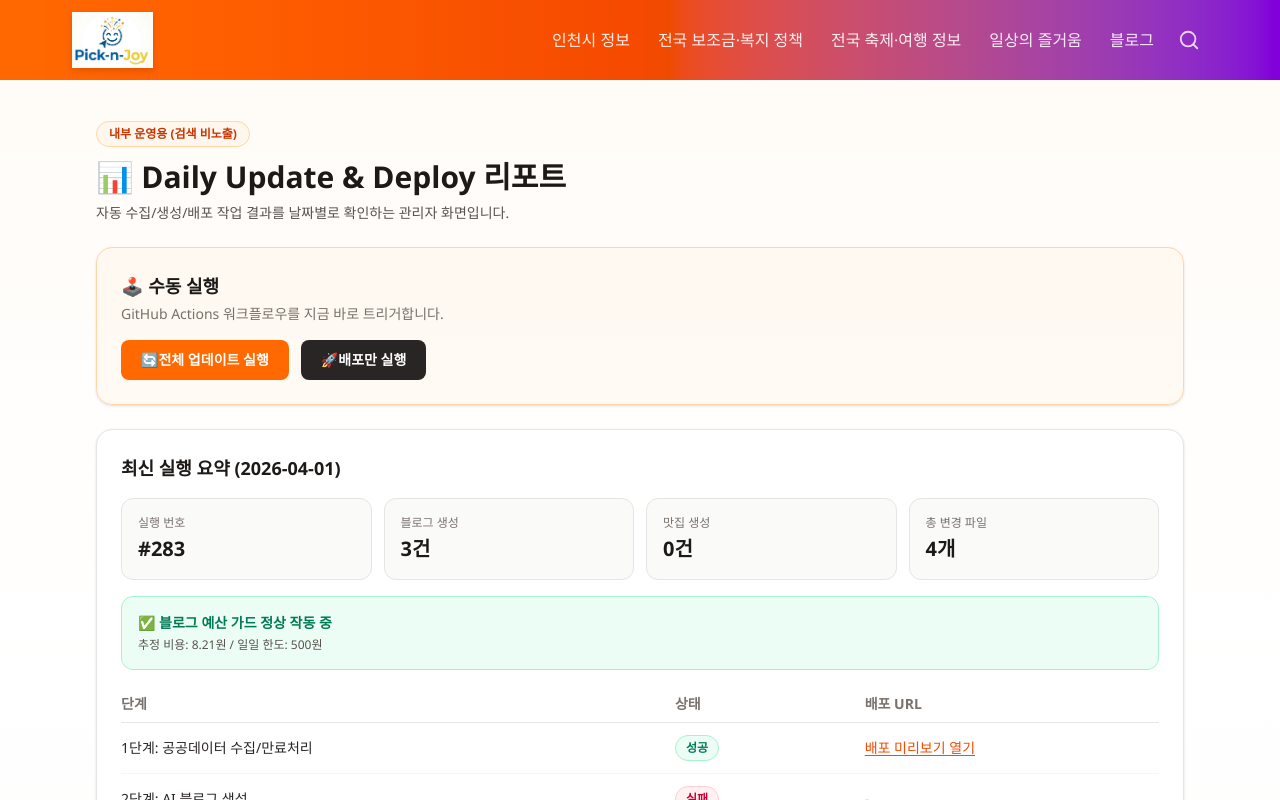
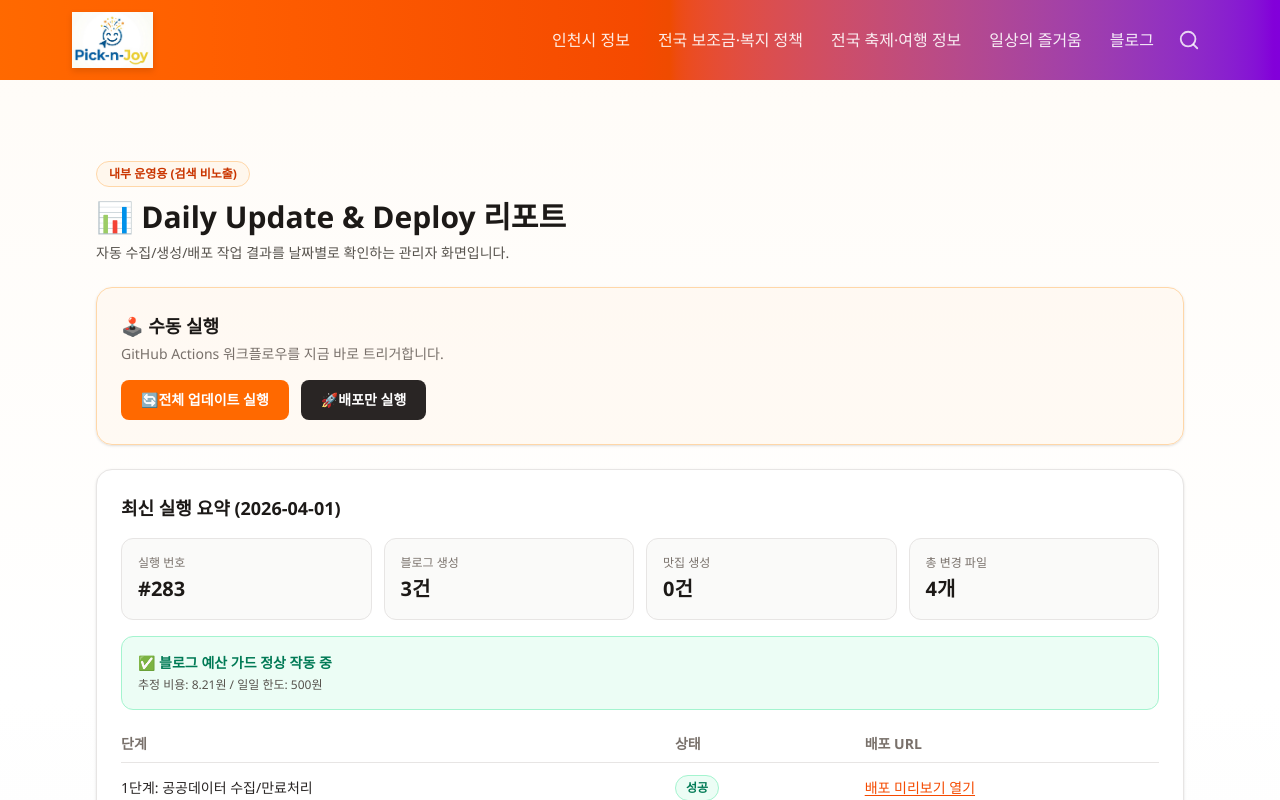
Before and after one commit to RoyHong01/my-local-info, a Next.js app: page /admin/runs in a window 1280 px wide. Shown: the top 800 px of the page. Built offline with nearby package versions, Linux system fonts and the light colour scheme; no server answers.

Commit message:
fix: Admin 페이지 상단 네비 여백 추가 (py-10 → pt-20 pb-10)

```diff
--- a/src/app/admin/page.tsx
+++ b/src/app/admin/page.tsx
@@ -15,7 +15,7 @@ export default async function AdminPage() {
 
   return (
     <div className="min-h-screen bg-gradient-to-b from-orange-50/40 via-white to-stone-50">
-      <main className="max-w-4xl mx-auto px-4 sm:px-6 lg:px-8 py-10">
+      <main className="max-w-4xl mx-auto px-4 sm:px-6 lg:px-8 pt-20 pb-10">
         <div className="mb-8">
           <p className="inline-flex items-center rounded-full border border-orange-200 bg-orange-50 px-3 py-1 text-xs font-semibold text-orange-700">
             내부 운영용 (검색 비노출)
--- a/src/app/admin/runs/page.tsx
+++ b/src/app/admin/runs/page.tsx
@@ -37,7 +37,7 @@ export default async function AdminRunsPage() {
 
   return (
     <div className="min-h-screen bg-gradient-to-b from-orange-50/40 via-white to-stone-50">
-      <main className="max-w-6xl mx-auto px-4 sm:px-6 lg:px-8 py-10">
+      <main className="max-w-6xl mx-auto px-4 sm:px-6 lg:px-8 pt-20 pb-10">
         <div className="mb-6">
           <p className="inline-flex items-center rounded-full border border-orange-200 bg-orange-50 px-3 py-1 text-xs font-semibold text-orange-700">
             내부 운영용 (검색 비노출)
```
